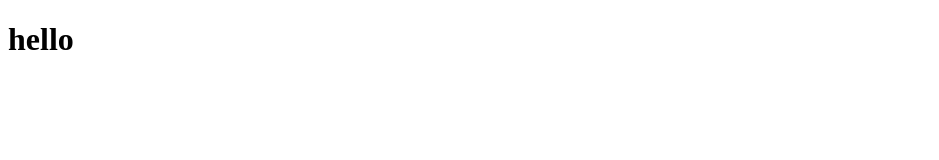
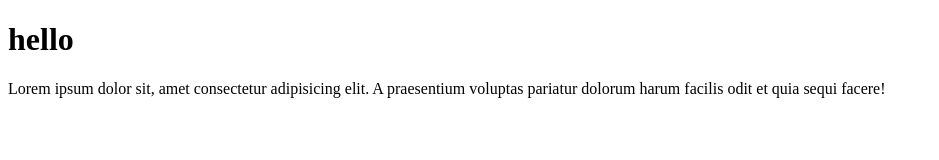
Before and after one commit to evgenulasovec/new, a plain HTML site: page index.html in a window 1280 px wide. Shown: the whole page, without its empty margins (0-939 px from the left). Drawn offline with Linux system fonts and the light colour scheme.

Commit message:
add text and styles

```diff
--- a/index.html
+++ b/index.html
@@ -1,13 +1,16 @@
 <!DOCTYPE html>
 <html lang="en">
-<head>
-    <meta charset="UTF-8">
-    <meta http-equiv="X-UA-Compatible" content="IE=edge">
-    <meta name="viewport" content="width=device-width, initial-scale=1.0">
+  <head>
+    <meta charset="UTF-8" />
+    <meta http-equiv="X-UA-Compatible" content="IE=edge" />
+    <meta name="viewport" content="width=device-width, initial-scale=1.0" />
     <title>Document</title>
-</head>
-<body>
-<h1>hello</h1>
-
-</body>
+  </head>
+  <body>
+    <h1>hello</h1>
+    <p>
+      Lorem ipsum dolor sit, amet consectetur adipisicing elit. A praesentium
+      voluptas pariatur dolorum harum facilis odit et quia sequi facere!
+    </p>
+  </body>
 </html>
--- a/style.css
+++ b/style.css
@@ -0,0 +1,7 @@
+h1{
+    color: red;
+}
+
+p{
+    font-size: 15px;
+}
```
